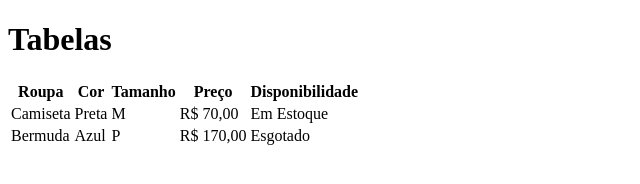
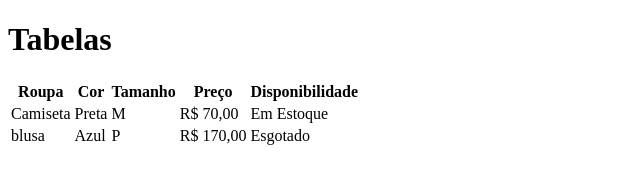
Before and after one commit to EmsBitencourt/Aula-tabela-html, a plain HTML site: page index.html in a window 1280 px wide. Shown: the full height of the page, 0-640 px from the left. Drawn offline with Linux system fonts and the light colour scheme.

Commit message:
trocado de bermuda para blusa

```diff
--- a/index.html
+++ b/index.html
@@ -29,7 +29,7 @@
         <!-- 💡Essas tr seguintes recebem o td (table data = dados) que são os dados que completam as tabelas -->
 
         <tr>
-            <td>Bermuda</td>
+            <td>blusa</td>
             <td>Azul</td>
             <td>P</td>
             <td>R$ 170,00</td>
```
